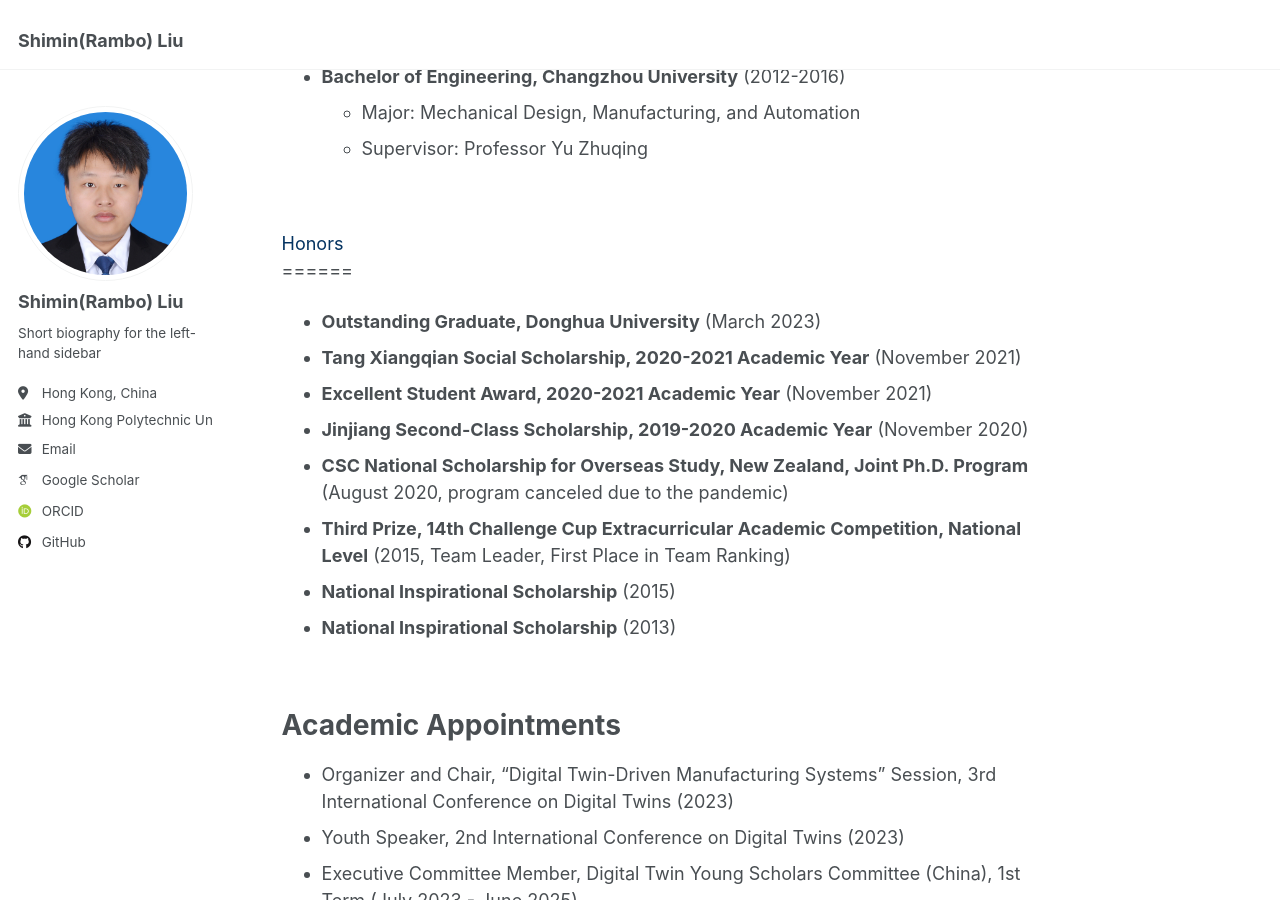
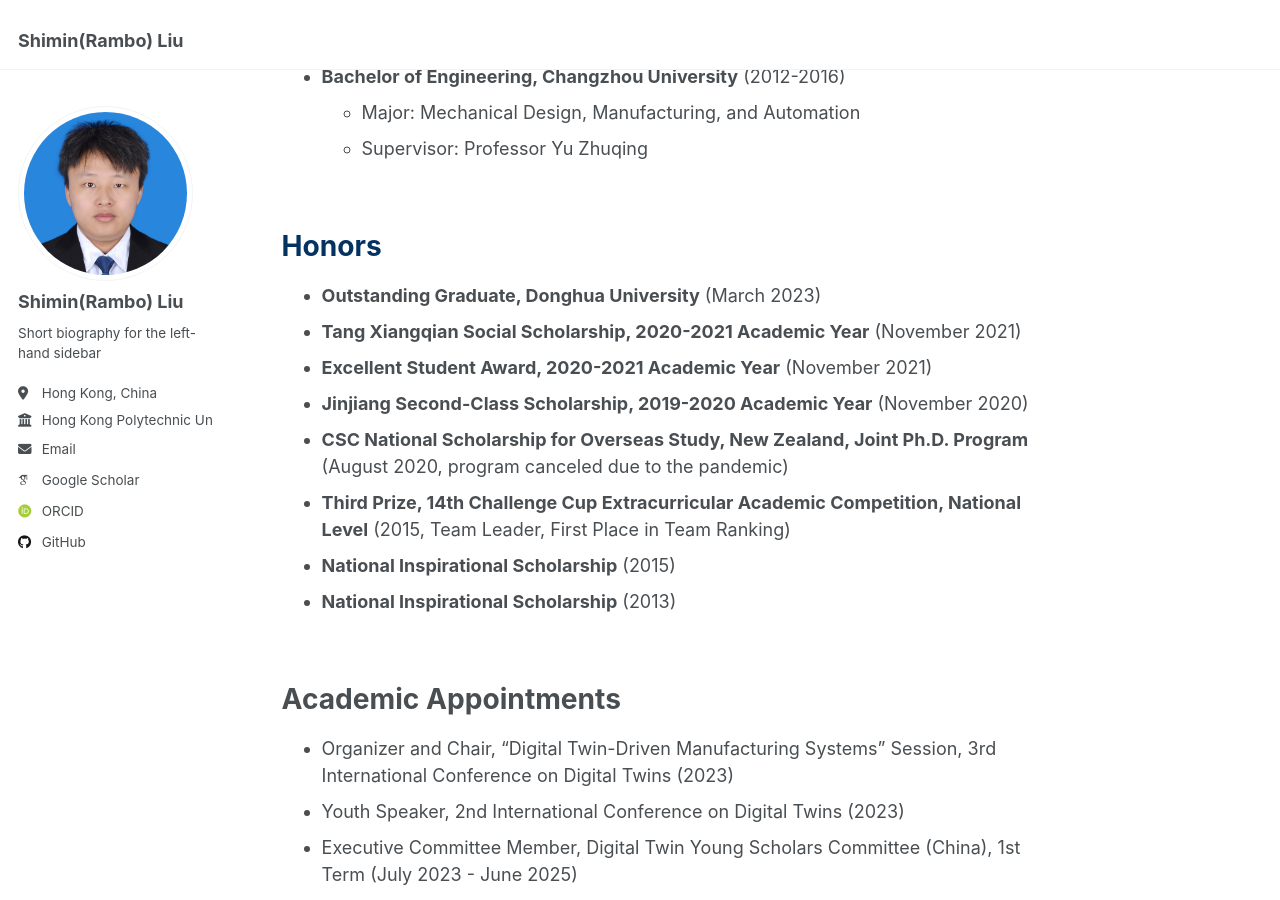
Before and after one commit to Rambo-Shimin/Rambo-Shimin.github.io, a Jekyll site: the page built from _pages/about.md, in a window 1280 px wide and 900 px high, scrolled down 1009 px. Built offline with Jekyll 4.4.1, drawn with Linux system fonts in a browser that asks for light colours; some web fonts are replaced.

Commit message:
Update about.md

```diff
--- a/_pages/about.md
+++ b/_pages/about.md
@@ -33,7 +33,7 @@ Education and Work Experience
 
 <br>
 
-<font color="#043361">Honors</font>
+<span style="color:#043361;">Honors</span>
 ======
 - **Outstanding Graduate, Donghua University** (March 2023)
 - **Tang Xiangqian Social Scholarship, 2020-2021 Academic Year** (November 2021)
```
